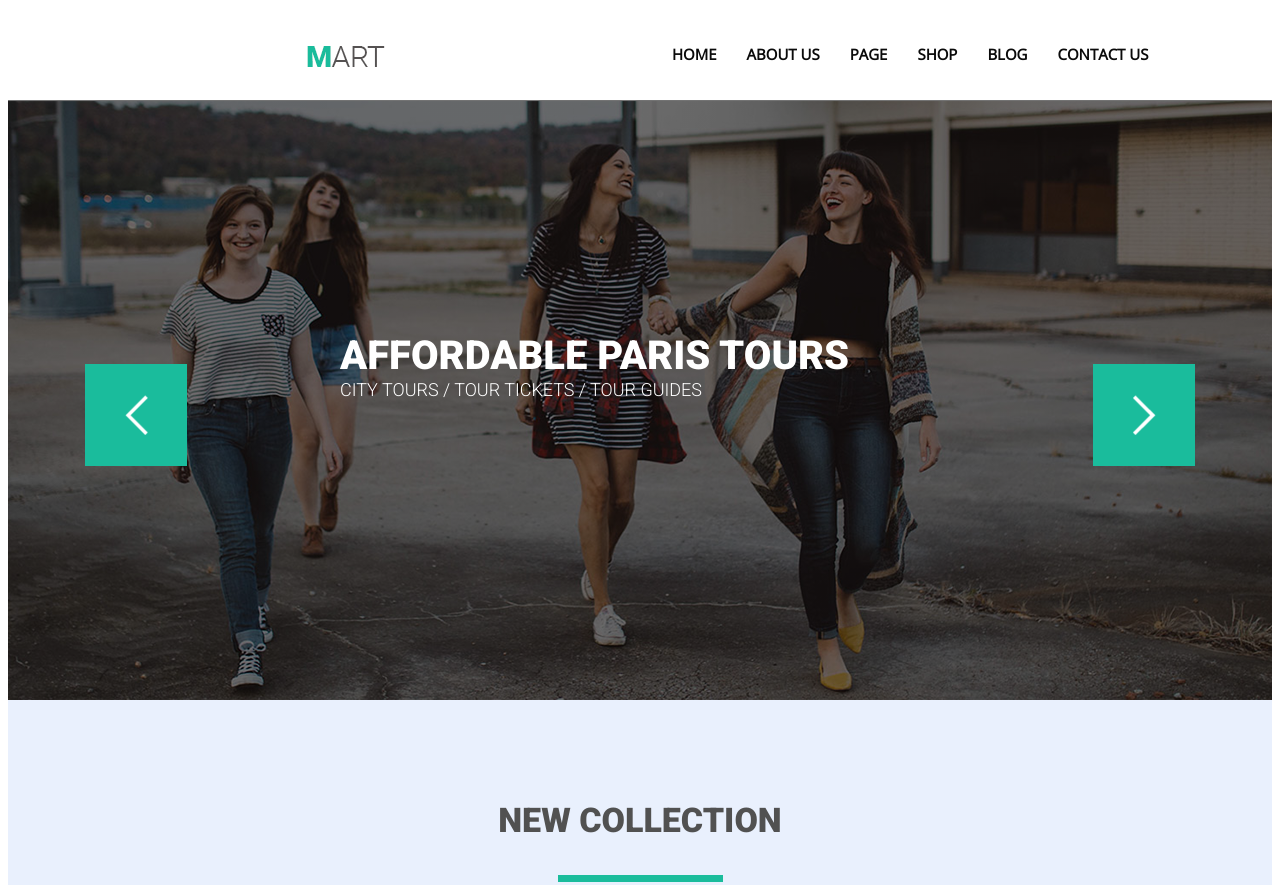
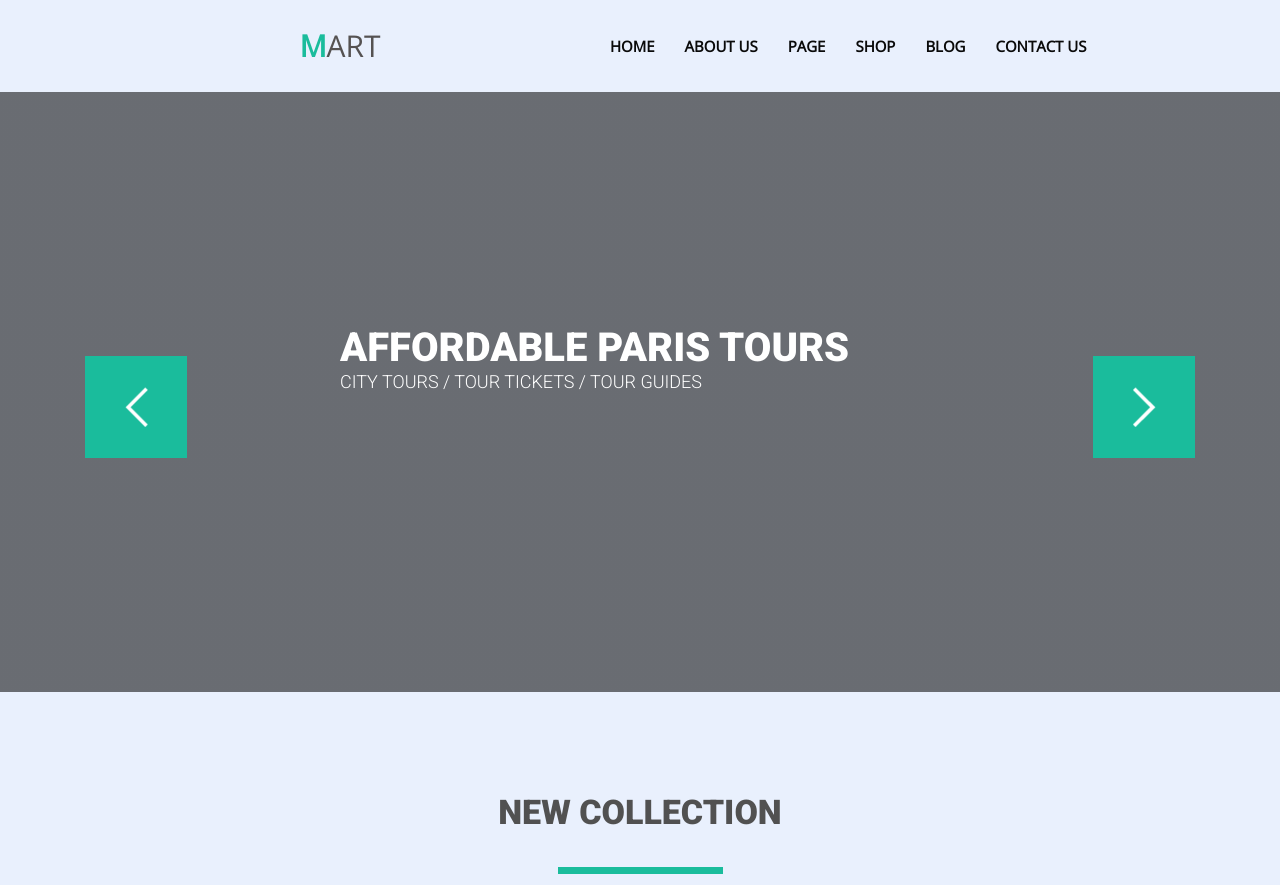
Before and after one commit to MoskovetsOlga/goit-fe-course, a plain HTML site: page module05/index5.html in a window 1280 px wide. Shown: the top 885 px of the page. Drawn offline with nearby package versions, Linux system fonts and the light colour scheme.

Commit message:
coorected home work 5

```diff
--- a/module05/css/style5.css
+++ b/module05/css/style5.css
@@ -1,18 +1,18 @@
 
-*/
+*,
 *::before,
 *::after {
     box-sizing: inherit;
 }
 
-.body {
+body {
     background-color: #e9f0fd;
     background-size: cover;
     margin: 0;
     padding: 0;
 }
 
-.img {
+img {
     display: block;
     max-width: 100%; ;
     height: auto;
@@ -34,6 +34,7 @@
 
 .container {
     background-color: #e9f0fd;
+    width: 1140px;
     margin: 0 auto;
     padding: 0;
     text-align: center;
@@ -42,16 +43,24 @@
 .page-nav {
     padding: 0px;
     margin: 0;
-    background-color: #ffffff;
     height: 92px;
     line-height: 92px;
 }
 
-.site-logo {
+.container .site-logo {
     display: inline-block;
-    margin-top: 14px;
+    text-transform: uppercase;
+    text-decoration: none;
+    font-family: 'Open Sans', 'Lato', sans-serif;
+    font-size: 30px;
+    color: #555252;
+    margin: 0;
     padding: 0;
-    text-align: left;
+}
+
+  .container .site-logo::first-letter{
+    color: #1abc9c;
+    font-weight: 900;
 }
 
 .site-navigation {
--- a/module05/index5.html
+++ b/module05/index5.html
@@ -16,8 +16,7 @@
 <body>
     <header class="page-header container">
         <nav class="page-nav">
-            <a href="" class= "site-logo">
-                <img src="image/logoMart.png"></a>
+            <a href="" class= "site-logo">mart</a>
 
                 <ul class="site-navigation clearfix">
                     <li><a href="">home</a></li>
```
Also changed, not shown: module05/image/Untitled-1.png (deleted), module05/image/logoMart.png (deleted), module05/image/slider.png (deleted).
